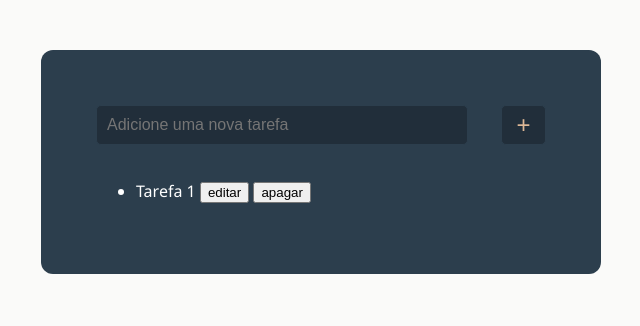
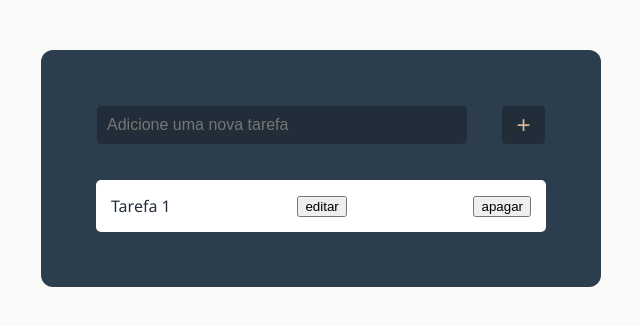
Before and after one commit to BaerSenac/Lista_de_Tarefas, a plain HTML site: page index.html in a window 1280 px wide. Shown: the whole page, without its empty margins (319-959 px from the left). Drawn offline with Linux system fonts and the light colour scheme.

Commit message:
to do list

```diff
--- a/index.html
+++ b/index.html
@@ -64,6 +64,23 @@
       transition: all 0.2s ease-in-out;
   }
 
+  #listaTarefas {
+      list-style-type: none;
+      padding: 0;
+      margin: 0;
+  }
+
+  #listaTarefas li {
+     background: #fff;
+     padding: 15px;
+     color: rgb(33, 46, 58);
+     border-radius: 5px;
+     display: flex;
+     justify-content: space-between;
+     align-items: center;
+
+  }
+
 </style>
 <body>
     <div class="content">
```
